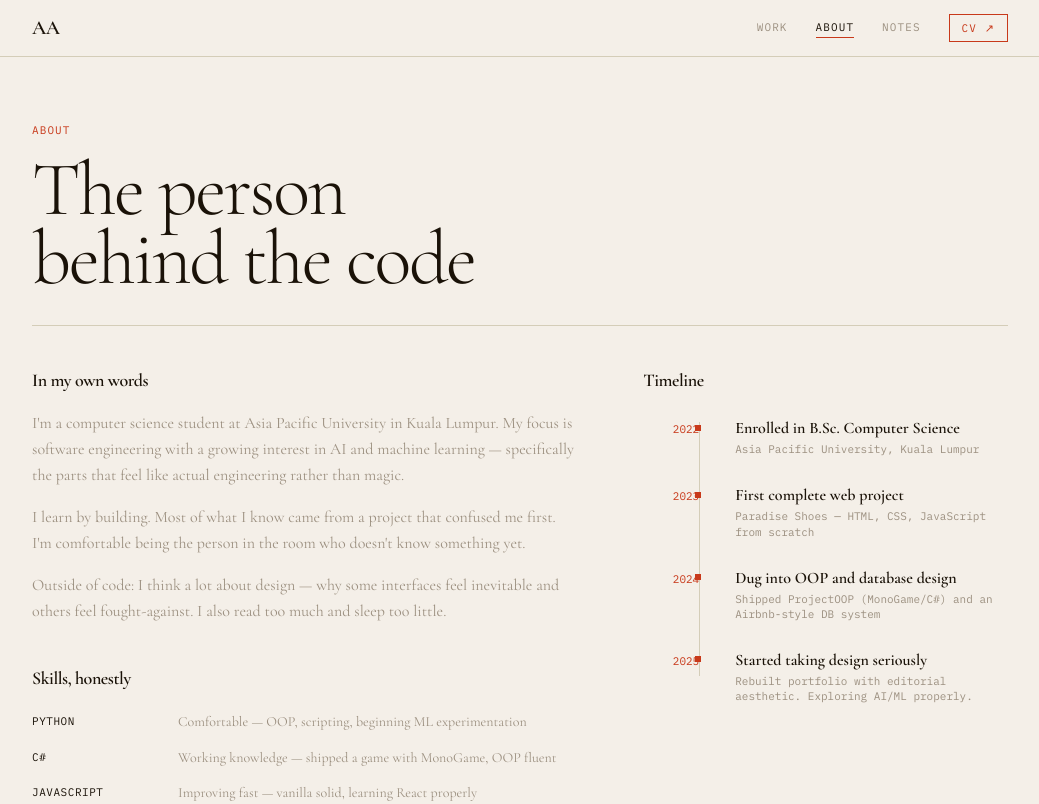
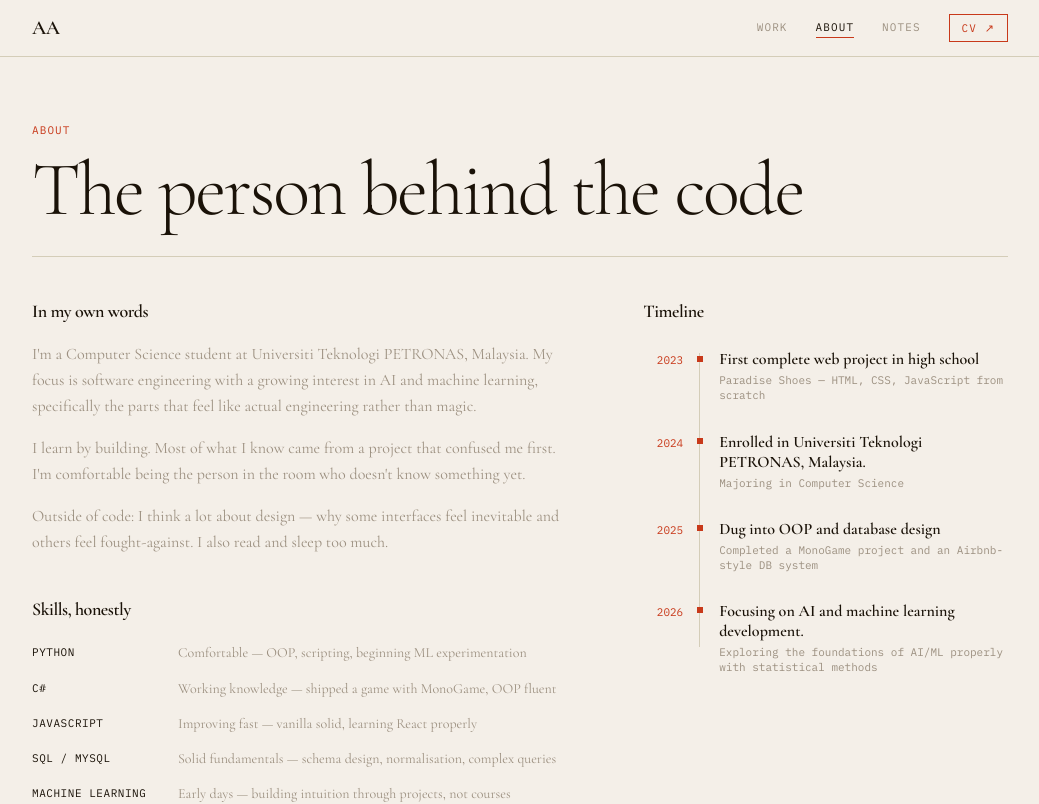
Before and after one commit to anuarafiq/portfolio, a React (Vite) app: page /about in a window 1280 px wide. Shown: the top 804 px of the page, without its empty margins (120-1159 px from the left). Built offline with nearby package versions, Linux system fonts and the light colour scheme.

Commit message:
refactor: update timeline and personal details in About component

```diff
--- a/src/pages/About.jsx
+++ b/src/pages/About.jsx
@@ -12,24 +12,24 @@ const item = {
 
 const timeline = [
   {
-    year: "2022",
-    event: "Enrolled in B.Sc. Computer Science",
-    detail: "Asia Pacific University, Kuala Lumpur",
-  },
-  {
     year: "2023",
-    event: "First complete web project",
+    event: "First complete web project in high school",
     detail: "Paradise Shoes — HTML, CSS, JavaScript from scratch",
   },
   {
     year: "2024",
-    event: "Dug into OOP and database design",
-    detail: "Shipped ProjectOOP (MonoGame/C#) and an Airbnb-style DB system",
+    event: "Enrolled in Universiti Teknologi PETRONAS, Malaysia.",
+    detail: "Majoring in Computer Science",
   },
   {
     year: "2025",
-    event: "Started taking design seriously",
-    detail: "Rebuilt portfolio with editorial aesthetic. Exploring AI/ML properly.",
+    event: "Dug into OOP and database design",
+    detail: "Completed a MonoGame project and an Airbnb-style DB system",
+  },
+  {
+    year: "2026",
+    event: "Focusing on AI and machine learning development.",
+    detail: "Exploring the foundations of AI/ML properly with statistical methods",
   },
 ]
 
@@ -61,9 +61,7 @@ export default function About() {
         </motion.p>
         {/* Two-line display title — second line is longer, creates natural asymmetry */}
         <motion.h1 variants={item} className="text-display-sm text-ink font-serif mb-3">
-          The person
-          <br />
-          behind the code
+          The person behind the code
         </motion.h1>
         <motion.div variants={item} className="border-t border-line mt-8" />
       </section>
@@ -83,8 +81,8 @@ export default function About() {
             <h2 className="font-serif font-semibold text-lg text-ink mb-4">In my own words</h2>
             <div className="space-y-4 font-serif text-base text-warm leading-relaxed">
               <p>
-                I&apos;m a computer science student at Asia Pacific University in Kuala Lumpur.
-                My focus is software engineering with a growing interest in AI and machine learning —
+                I&apos;m a Computer Science student at Universiti Teknologi PETRONAS, Malaysia.
+                My focus is software engineering with a growing interest in AI and machine learning,
                 specifically the parts that feel like actual engineering rather than magic.
               </p>
               <p>
@@ -93,7 +91,7 @@ export default function About() {
               </p>
               <p>
                 Outside of code: I think a lot about design — why some interfaces feel inevitable and
-                others feel fought-against. I also read too much and sleep too little.
+                others feel fought-against. I also read and sleep too much.
               </p>
             </div>
           </motion.div>
@@ -144,13 +142,13 @@ export default function About() {
             {timeline.map((entry) => (
               <div key={entry.year} className="flex gap-5 items-start relative">
                 {/* Year — anchored to the left of the vertical rule */}
-                <span className="font-mono text-[11px] text-rust w-14 shrink-0 mt-1 text-right leading-snug">
+                <span className="font-mono text-[11px] text-rust w-10 shrink-0 mt-1 text-right leading-snug">
                   {entry.year}
                 </span>
 
                 {/* Dot — sits on the vertical rule line */}
                 <span
-                  className="absolute left-[3.25rem] top-[0.4rem] w-1.5 h-1.5 bg-rust shrink-0"
+                  className="absolute left-[3.35rem] top-[0.4rem] w-1.5 h-1.5 bg-rust shrink-0"
                   aria-hidden="true"
                 />
 
```
